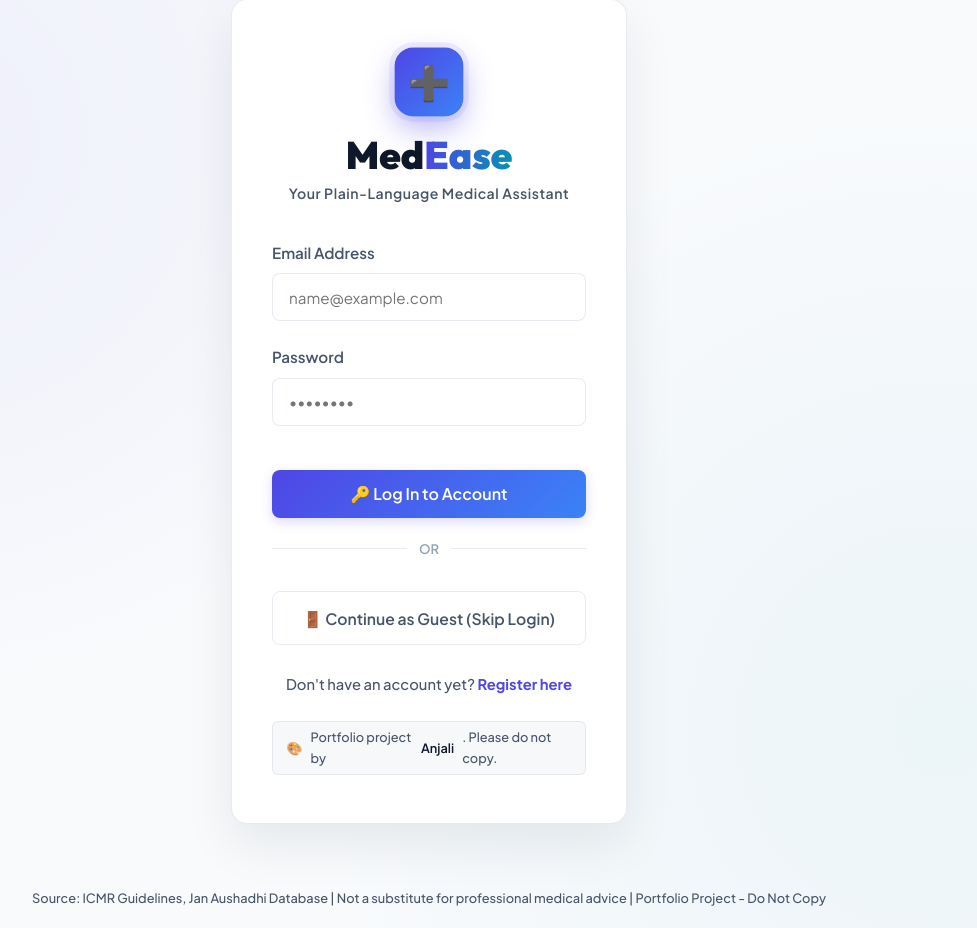
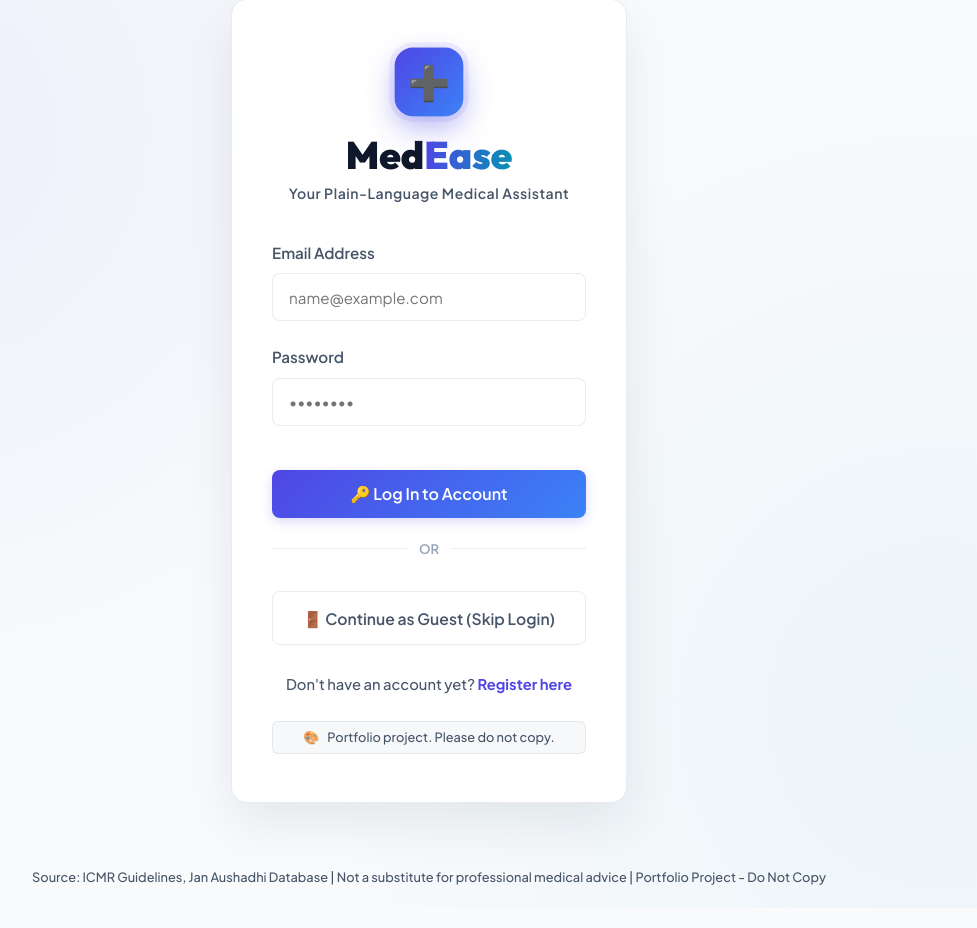
Before and after one commit to Anjali5726/MedEZ, a Flask app: page / in a window 1280 px wide. Shown: the part 61-989 px from the top of the page, without its empty margins (211-1188 px from the left). After the commit the page ends 946 px from the top, so only its background shows below. Run offline with Flask 3, Linux system fonts and the light colour scheme.

Commit message:
Remove Anjali name from portfolio badges on home and login pages

```diff
--- a/templates/home.html
+++ b/templates/home.html
@@ -138,7 +138,7 @@
             <h2 class="hero-title">Your <span>Plain-Language</span> Medical Assistant</h2>
             <p class="hero-subtitle">Built for every Indian family. Easily translate complex medical reports, find generic medicines, and evaluate symptoms.</p>
             <div class="portfolio-badge">
-                <span>🎨</span> Portfolio project by <strong>Anjali</strong>. Please do not copy.
+                <span>🎨</span> Portfolio project. Please do not copy.
             </div>
         </section>
 
--- a/templates/login.html
+++ b/templates/login.html
@@ -272,7 +272,7 @@
       </p>
 
       <div class="portfolio-badge">
-        <span>🎨</span> Portfolio project by <strong>Anjali</strong>. Please do not copy.
+        <span>🎨</span> Portfolio project. Please do not copy.
       </div>
     </div>
   </main>
```
